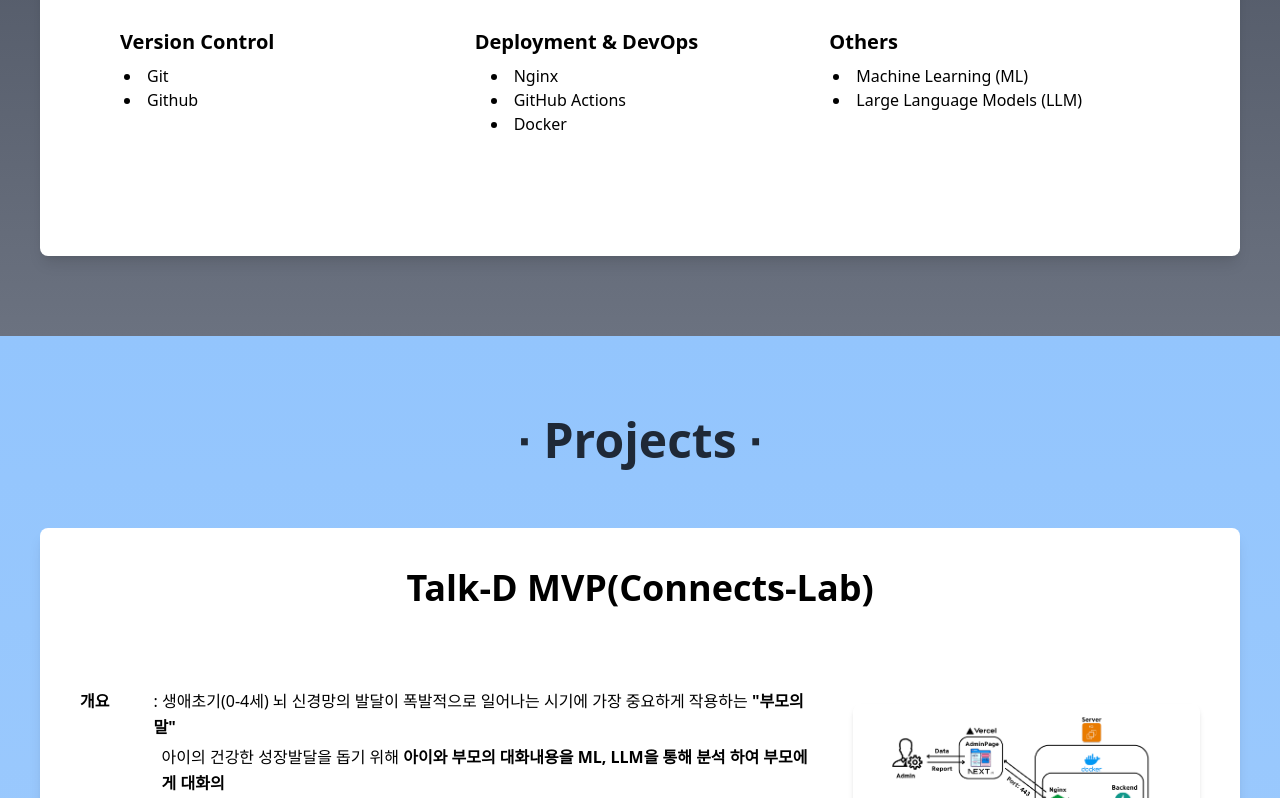
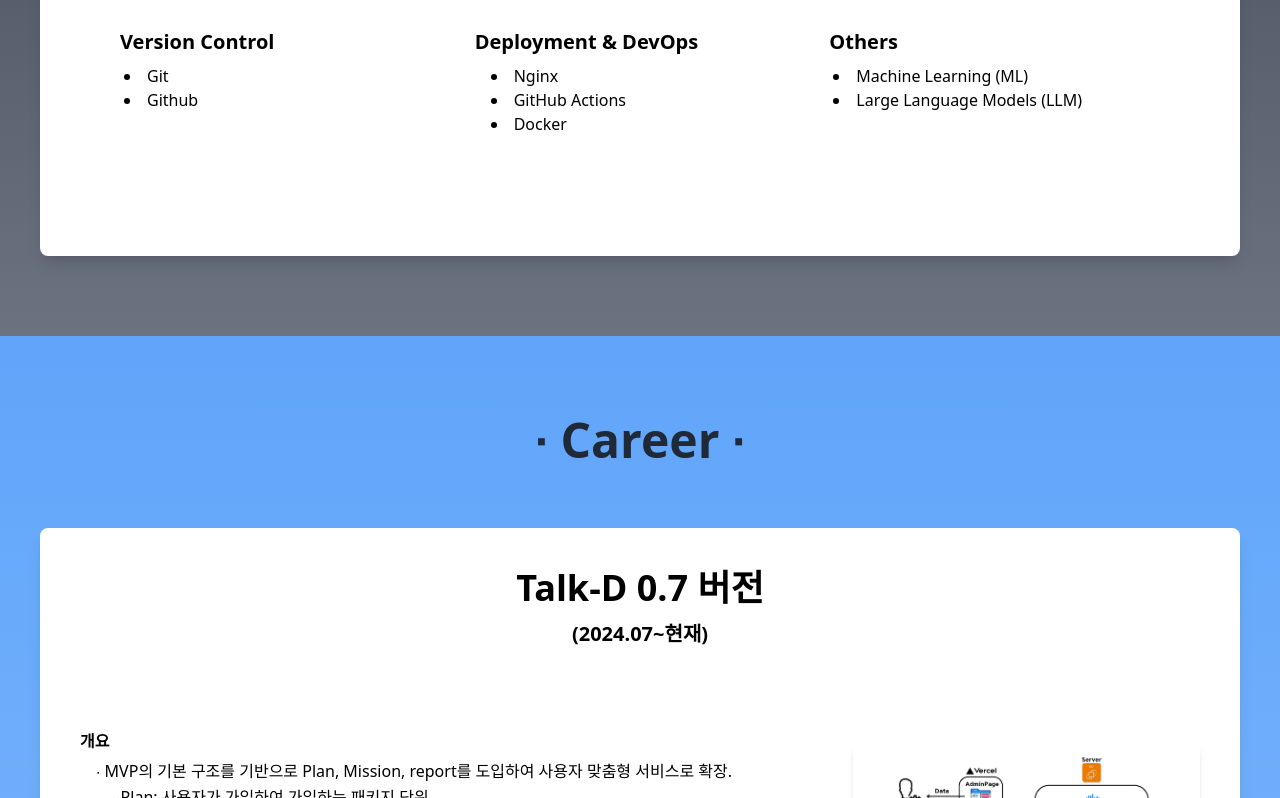
Before and after one commit to pyhilandjy/portfolio, a Next.js app: page / in a window 1280 px wide. Shown: the part 2002-2800 px from the top of the page. Built offline with nearby package versions, Linux system fonts and the light colour scheme.

Commit message:
feat: 커리어 탭 추가

```diff
--- a/pages/index.tsx
+++ b/pages/index.tsx
@@ -2,12 +2,14 @@
 import Hero from "../components/Hero";
 import AboutMe from "../components/AboutMe";
 import Projects from "../components/Projects";
+import Career from "../components/Career";
 
 const Home: React.FC = () => {
   return (
     <>
       <Hero />
       <AboutMe />
+      <Career />
       <Projects />
     </>
   );
```
